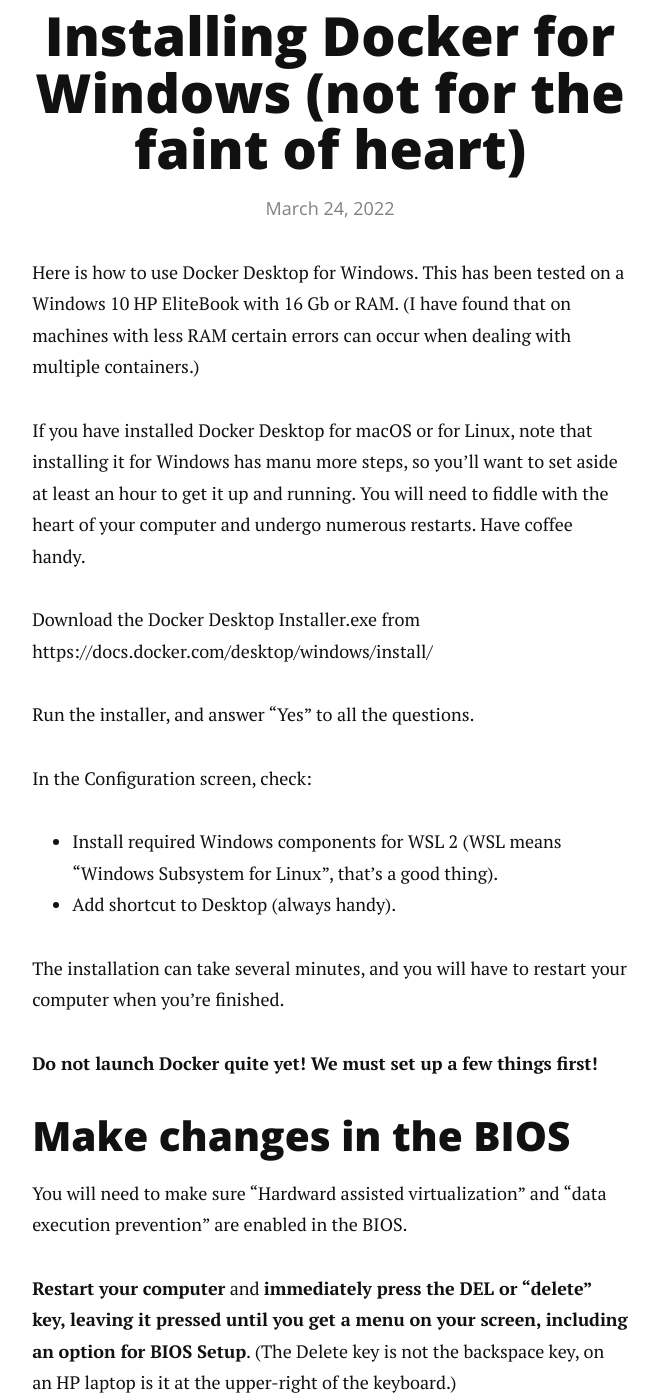
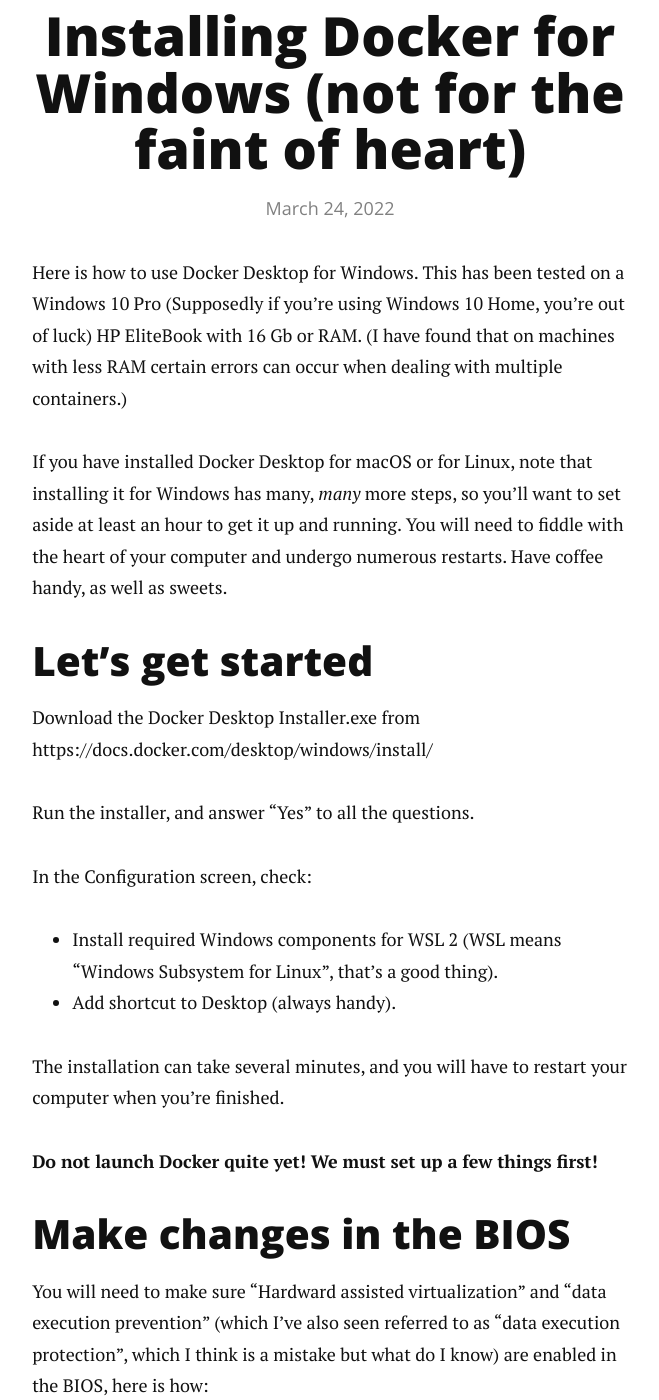
Before and after one commit to alberto56/dcycleblog, a Jekyll site: the page built from _posts/2022-03-24-docker-windows.md, in a window 1280 px wide and 1400 px high, scrolled down 295 px. Shown: the whole window, without its empty margins (310-969 px from the left). Built offline with Jekyll 4.4.1, drawn with Linux system fonts in a browser that asks for light colours; nearby versions of some CDN libraries; comment, search, counter and statistics services are not loaded; some of the changed text lies outside the part shown.

Commit message:
editing docker windows

```diff
--- a/_posts/2022-03-24-docker-windows.md
+++ b/_posts/2022-03-24-docker-windows.md
@@ -11,9 +11,12 @@
   - /node/2022-03-24/
 ---
 
-Here is how to use Docker Desktop for Windows. This has been tested on a Windows 10 HP EliteBook with 16 Gb or RAM. (I have found that on machines with less RAM certain errors can occur when dealing with multiple containers.)
+Here is how to use Docker Desktop for Windows. This has been tested on a Windows 10 Pro (Supposedly if you're using Windows 10 Home, you're out of luck) HP EliteBook with 16 Gb or RAM. (I have found that on machines with less RAM certain errors can occur when dealing with multiple containers.)
 
-If you have installed Docker Desktop for macOS or for Linux, note that installing it for Windows has manu more steps, so you'll want to set aside at least an hour to get it up and running. You will need to fiddle with the heart of your computer and undergo numerous restarts. Have coffee handy.
+If you have installed Docker Desktop for macOS or for Linux, note that installing it for Windows has many, _many_ more steps, so you'll want to set aside at least an hour to get it up and running. You will need to fiddle with the heart of your computer and undergo numerous restarts. Have coffee handy, as well as sweets.
+
+Let's get started
+-----
 
 Download the Docker Desktop Installer.exe from https://docs.docker.com/desktop/windows/install/
 
@@ -31,20 +34,18 @@
 Make changes in the BIOS
 -----
 
-You will need to make sure "Hardward assisted virtualization" and "data execution prevention"  are enabled in the BIOS.
+You will need to make sure "Hardward assisted virtualization" and "data execution prevention" (which I've also seen referred to as "data execution protection", which I think is a mistake but what do I know) are enabled in the BIOS, here is how:
 
 **Restart your computer** and **immediately press the DEL or "delete" key, leaving it pressed until you get a menu on your screen, including an option for BIOS Setup**. (The Delete key is not the backspace key, on an HP laptop is it at the upper-right of the keyboard.)
 
-Enter BIOS Setup (can be by pressing F10), then find "Virtualization Technology (VTx)" (on my laptop this is in Advanced Settings, then Device Configuration.
+Enter BIOS Setup (can be by pressing F10), then find "Virtualization Technology (VTx)" and "data execution prevention" (on my laptop this is in Advanced Settings, then Device Configuration) and enable them.
 
 Exit the BIOS config tool, save, and your computer will restart.
 
 Install the WSL 2 Linux Kernel
 -----
 
-Go to https://aka.ms/wsl2kernel
-
-This should redirect to a Microsoft site where you can download the WSL2 Linux Kernel Update Package for x64 machines.
+Go to https://aka.ms/wsl2kernel, which should redirect to a Microsoft site where you can download the WSL2 Linux Kernel Update Package for x64 machines.
 
 Execute the file which runs you through an installation wizard, answer Yes to all questions.
 
@@ -70,9 +69,11 @@
 
 You probably already know this won't work, so you'll need to brush off your Googling skills because you'll need to do a deep dive in Reddit threads and StackOverflow questions.
 
-But maybe this is your lucky day:
+But maybe this is your lucky day (lucky days do exist you know):
 
 **Launch the Docker App**
+
+I will assume you got no errors.
 
 Running your first Docker container
 -----
@@ -85,7 +86,7 @@
 
     Unable to find image 'docker/getting-started'
 
-The word "Unable" might throw you off, but this actually means everything is working perfectly!
+The word "Unable" might throw you off, but this actually means everything is working perfectly (I actually [opened a ticket to request that this wording be changed, because of the number of people telling me "Docker deosn't work" because they misinterpreted the word "Unable"](https://github.com/moby/moby/issues/42283))!
 
 You might then get a "Windows Security Alert", and you'll need to allow access.
 
@@ -121,6 +122,17 @@
 
     docker run --rm msoap/ascii-art cowsay 'Happy Coding, Cowperson'
 
+Which will display a cow:
+
+    _________________________
+    < Happy Coding, Cowperson >
+    -------------------------
+           \   ^__^
+            \  (oo)\_______
+               (__)\       )\/\
+                   ||----w |
+                   ||     ||
+
 Troubleshooting
 -----
 
@@ -136,3 +148,4 @@
 -----
 
 * [Hyper-V Virtualisation Disabled in Firmware, SuperUser, answer by Augustus Francis, edited by Glorfindel](https://superuser.com/a/648237)
+* [Docker for Windows error: "Hardware assisted virtualization and data execution protection must be enabled in the BIOS", answer by Silverstorm](https://stackoverflow.com/a/39989990/1207752)
```
Also changed, not shown: other parts of _posts/2022-03-24-docker-windows.md (+2 -4 lines).
